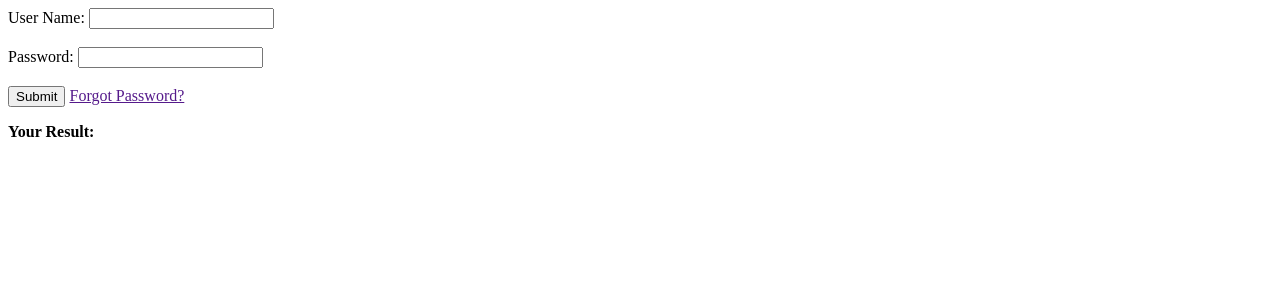
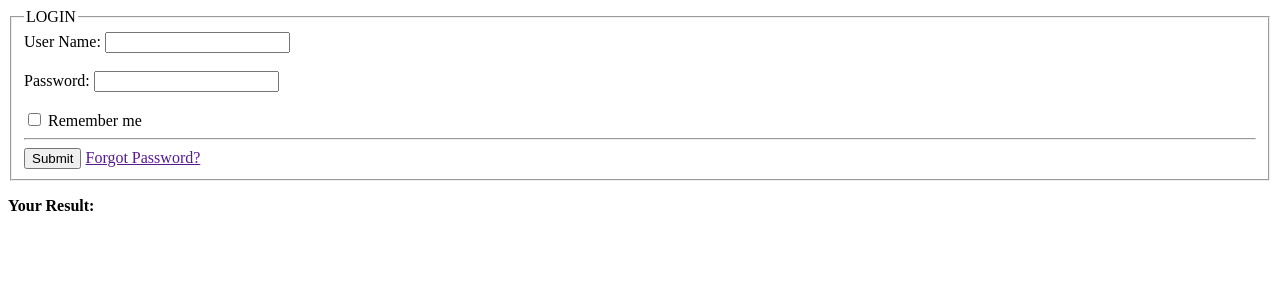
Before and after one commit to Tanzina2727/WEBTECH, a PHP site: page /login.php in a window 1280 px wide. Shown: the top 300 px of the page. Run offline with PHP 8.4, Linux system fonts and the light colour scheme.

Commit message:
Update login.php

```diff
--- a/Task-3/Login/login.php
+++ b/Task-3/Login/login.php
@@ -20,7 +20,7 @@ if ($_SERVER["REQUEST_METHOD"] == "POST") {
       $username ="";
     }
     else if (strlen($username)<2) {
-      $userNameErr = "At least two characters needed";
+      $userNameErr = "Must contain at least two characters";
       $username ="";
     }
   }
@@ -51,16 +51,19 @@ function test_input($data) {
 
 
 <form method="post" action="<?php echo htmlspecialchars($_SERVER["PHP_SELF"]);?>">
-
+   <fieldset>
+   <legend>LOGIN</legend>
   User Name: <input type="text" name="username">
   <span class="error"> <?php echo $userNameErr;?></span>
   <br><br>
   Password: <input type="Password" name="Password">
   <span class="error"> <?php echo $passErr;?></span>
   <br><br>
+  <input type="checkbox" name="remember"> Remember me <br>
+  <hr>
   <input type="submit" name="submit" value="Submit">
   <a href="">Forgot Password?</a>
-
+  </fieldset>
 
 </form>
 <p><b>Your Result:</b></p>
```
